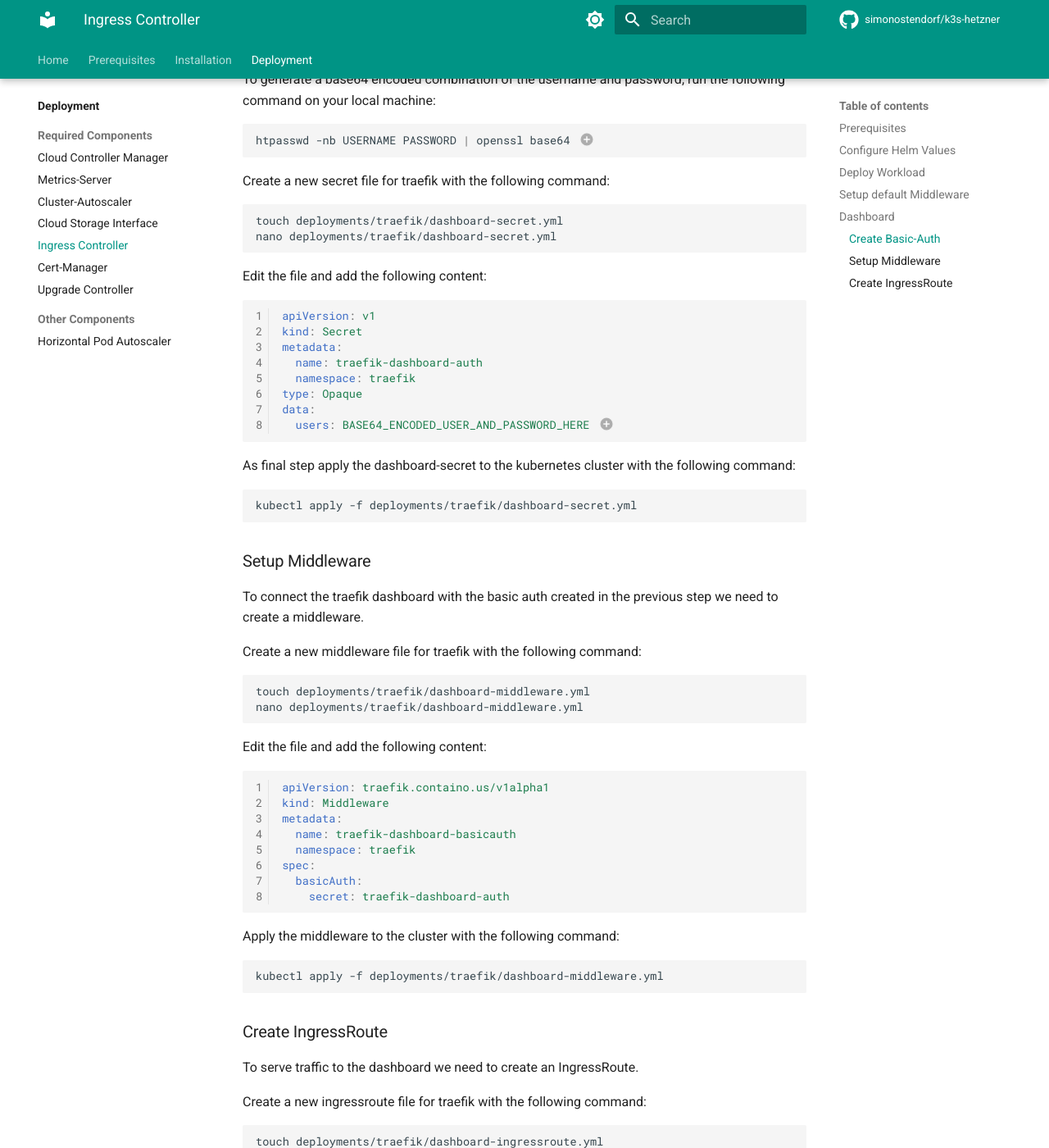
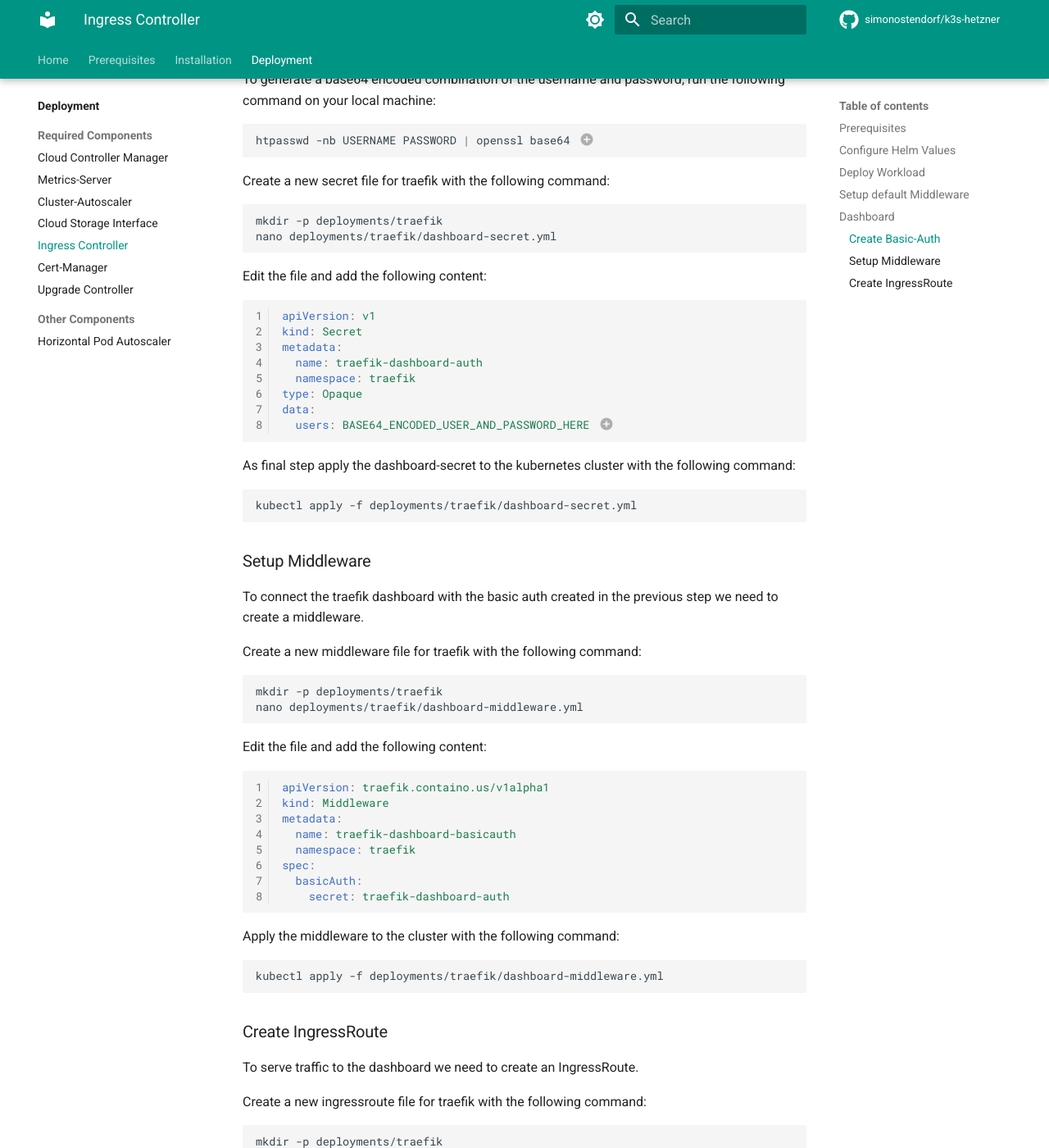
Before and after one commit to simonostendorf/k3s-hetzner, an MkDocs documentation site: the page built from docs/deployment/traefik.md, in a window 1280 px wide and 1400 px high, scrolled down 3073 px. Shown: the whole window at 82% size. Built offline with MkDocs 1.6.1 and Material for MkDocs 9.7.7, drawn with Linux system fonts in a browser that asks for light colours; comment, search, counter and statistics services are not loaded; some of the changed text lies outside the part shown.

Commit message:
fix folder creation with mkdir

````diff
--- a/docs/deployment/traefik.md
+++ b/docs/deployment/traefik.md
@@ -16,7 +16,7 @@
 ## Configure Helm Values
 Create a new helm values file for traefik with the following command:
 ```bash
-touch deployments/traefik/values.yml
+mkdir -p deployments/traefik
 nano deployments/traefik/values.yml
 ```
 
@@ -91,7 +91,7 @@
 ## Setup default Middleware
 Create a new middleware file for traefik with the following command:
 ```bash
-touch deployments/traefik/default-middleware.yml
+mkdir -p deployments/traefik
 nano deployments/traefik/default-middleware.yml
 ```
 
@@ -137,7 +137,7 @@
 
 Create a new secret file for traefik with the following command:
 ```bash
-touch deployments/traefik/dashboard-secret.yml
+mkdir -p deployments/traefik
 nano deployments/traefik/dashboard-secret.yml
 ```
 
@@ -165,7 +165,7 @@
 
 Create a new middleware file for traefik with the following command:
 ```bash
-touch deployments/traefik/dashboard-middleware.yml
+mkdir -p deployments/traefik
 nano deployments/traefik/dashboard-middleware.yml
 ```
 
@@ -191,7 +191,7 @@
 
 Create a new ingressroute file for traefik with the following command:
 ```bash
-touch deployments/traefik/dashboard-ingressroute.yml
+mkdir -p deployments/traefik
 nano deployments/traefik/dashboard-ingressroute.yml
 ```
 
````
Also changed, not shown: docs/deployment/ccm.md (+1 -1 lines), docs/deployment/cert-manager.md (+5 -6 lines), docs/deployment/cluster-autoscaler.md (+2 -2 lines), docs/deployment/csi.md (+1 -1 lines).
